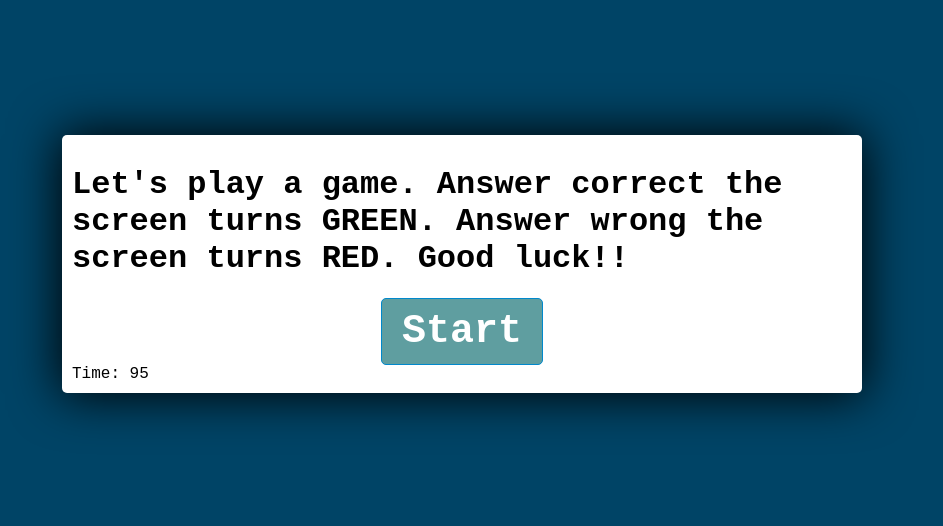
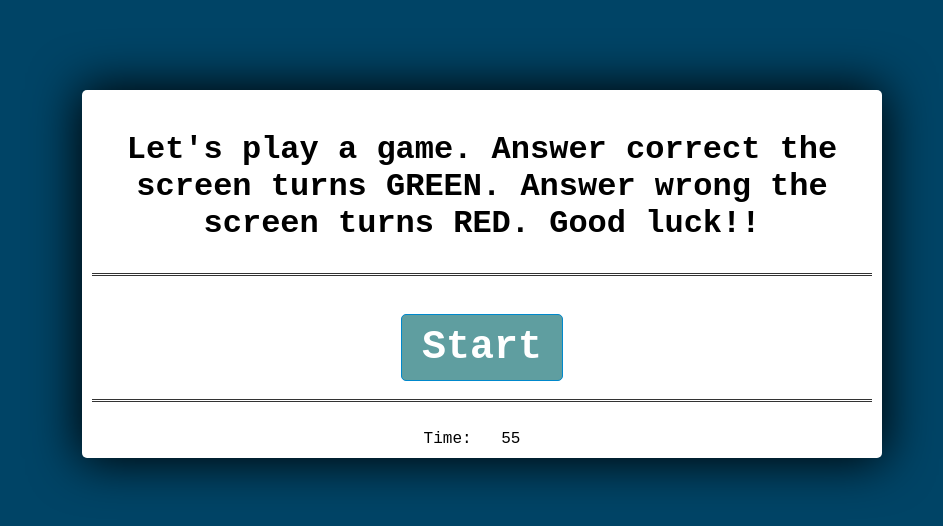
Before and after one commit to fevia/code-quiz, a plain HTML site: page index.html in a window 1280 px wide. Shown: the part 136-662 px from the top of the page, without its empty margins (178-1121 px from the left). Drawn offline with Linux system fonts and the light colour scheme.

Commit message:
creating sections in container to look nice

```diff
--- a/index.html
+++ b/index.html
@@ -10,6 +10,7 @@
 <body>
     <div class="container">
         <h1>Let's play a game. Answer correct the screen turns GREEN. Answer wrong the screen turns RED. Good luck!!</h1>
+        <hr/>
         <div id="question-container" class="hide">
             <div id="question">Question</div>
             <div id="answer-buttons" class="btn-grid">
@@ -23,7 +24,8 @@
             <button id="start-btn" class="start-btn btn">Start</button>
             <button id="next-btn" class="next-btn btn hide">next</button>
         </div>
-        <text>Time: <text id="time001">100</text></text>
+        <hr/>
+        <text>Time: <text id="time001">60</text></text>
     </div>
 </body>
 </html>
--- a/script.js
+++ b/script.js
@@ -6,7 +6,7 @@ const answerButtonsElement = document.getElementById('answer-buttons')
 
 let shuffledQuestions, currentQuestionIndex
 
-var timer = 100;
+var timer = 60;
 
 startButton.addEventListener('click', startGame)
 nextButton.addEventListener('click', () => {
@@ -52,7 +52,7 @@ function resetState(){
 }
 
 function selectAnswer(e){
-    // timer = 100;
+    // timer = 60;
     const selectedButton = e.target
     const correct = selectedButton.dataset.correct
     setStatusClass(document.body, correct)
@@ -140,7 +140,7 @@ const questions = [
 
 function timer001(){
     timer = timer - 1;
-    if (timer < 100){
+    if (timer < 60){
         time001.innerHTML = timer;
     }
 
--- a/style.css
+++ b/style.css
@@ -1,6 +1,7 @@
 *, *::before, *::after {
     box-sizing: border-box;
     font-family: 'Courier New', Courier, monospace;
+    padding: 10px 20px
 }
 
 :root {
@@ -36,6 +37,7 @@ body.wrong {
     border-radius: 5px;
     padding: 10px;
     box-shadow: 0 0 50px 2px;
+    text-align: center;
 }
 
 .btn-grid {
@@ -82,3 +84,12 @@ body.wrong {
 .hide{
     display: none;
 }
+
+hr {
+    border: none;
+    border-top: 3px double #333;
+    color: #333;
+    overflow: visible;
+    text-align: center;
+    height: 5px;
+}
```
